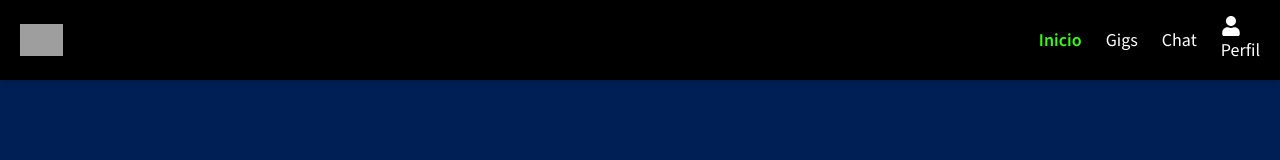
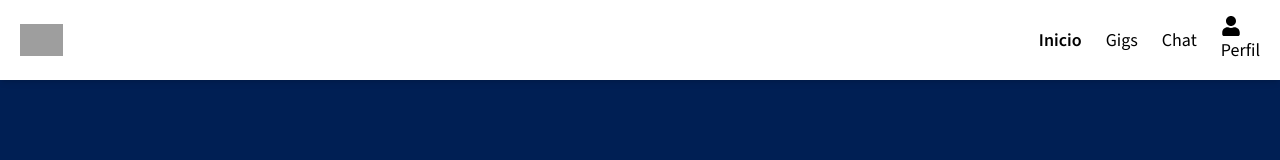
Before and after one commit to kelvingarciagarcia952-dotcom/finwise-saas-landing-page, a Next.js app: page / in a window 1280 px wide. Shown: the top 160 px of the page. Built offline with nearby package versions, Linux system fonts and the light colour scheme; grey boxes are pictures that could not be loaded.

Commit message:
Update Header.tsx

```diff
--- a/src/components/Header.tsx
+++ b/src/components/Header.tsx
@@ -18,8 +18,8 @@ const Header: React.FC = () => {
 
   const menuItems = [
     { label: 'Inicio', href: '/' },
-    { label: 'Gigs',   href: '/gigs' },
-    { label: 'Chat',   href: '/chat' },
+    { label: 'Gigs', href: '/gigs' },
+    { label: 'Chat', href: '/chat' },
     { label: 'Perfil', href: '/profile', icon: <FaUser className="w-5 h-5 mr-1" /> },
   ];
 
@@ -27,18 +27,18 @@ const Header: React.FC = () => {
   const desktopLink = (href: string) =>
     `${linkBase} ${
       path === href
-        ? 'text-neonGreen font-semibold'
-        : 'text-white hover:text-neonGreen'
+        ? 'text-black font-semibold'
+        : 'text-black hover:text-gray-700'
     }`;
   const mobileLink = (href: string) =>
     `block ${
       path === href
-        ? 'text-neonGreen font-semibold'
-        : 'text-white hover:text-neonGreen'
+        ? 'text-black font-semibold'
+        : 'text-black hover:text-gray-700'
     }`;
 
   return (
-    <header className="fixed top-0 left-0 right-0 z-50 w-full bg-menuBlack shadow-md">
+    <header className="fixed top-0 left-0 right-0 z-50 w-full bg-white shadow-md">
       <Container className="!px-0">
         <nav className="flex justify-between items-center py-4 px-5">
           {/* Logo personalizado */}
@@ -65,7 +65,7 @@ const Header: React.FC = () => {
           {/* Botón menú móvil */}
           <button
             onClick={toggleMenu}
-            className="md:hidden bg-menuBlack text-white rounded-full w-10 h-10 flex items-center justify-center focus:outline-none"
+            className="md:hidden bg-white text-black rounded-full w-10 h-10 flex items-center justify-center focus:outline-none"
             aria-controls="mobile-menu"
             aria-expanded={isOpen}
           >
@@ -89,7 +89,7 @@ const Header: React.FC = () => {
         leaveFrom="opacity-100 scale-100"
         leaveTo="opacity-0 scale-95"
       >
-        <div id="mobile-menu" className="md:hidden bg-menuBlack shadow-lg">
+        <div id="mobile-menu" className="md:hidden bg-white shadow-lg">
           <ul className="flex flex-col space-y-4 pt-4 pb-6 px-6">
             {menuItems.map(item => (
               <li key={item.href}>
```
